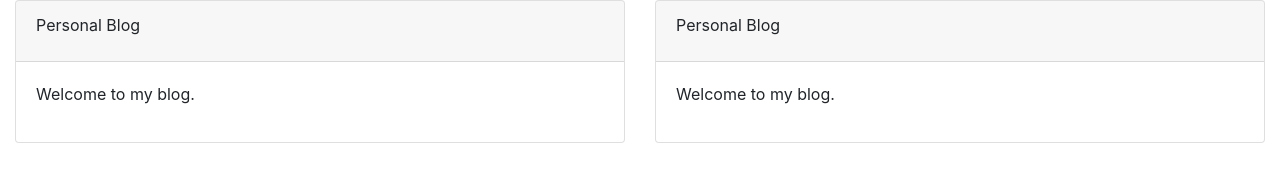
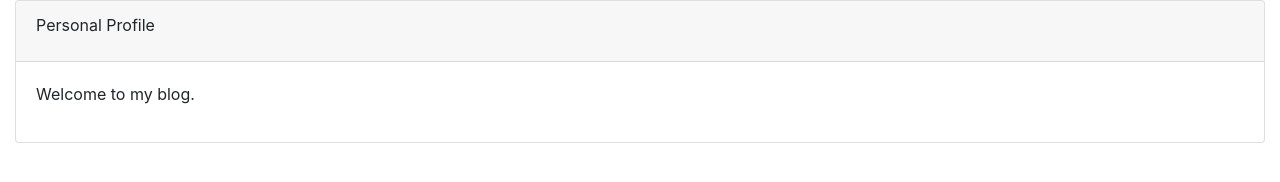
Before and after one commit to Panhavath/panhavath.github.io, a plain HTML site: page index.html in a window 1280 px wide. Drawn offline with nearby package versions, Linux system fonts and the light colour scheme.

Commit message:
add hello.txt and edit index

```diff
--- a/index.html
+++ b/index.html
@@ -10,7 +10,20 @@
 <body>
     <div class="container-fluid">
         <div class="row">
-            <div class="col-md-6 col-xs-6">
+            <div class="col-md-12 col-xs-12">
+                <div class="card card-primary">
+                    <div class="card-header">
+                        <div class="card-title">
+                            Personal Profile
+                        </div>
+                    </div>
+                    <div class="card-body">
+                        <p>Welcome to my blog.</p>
+                    </div>
+                </div>
+            </div>
+
+            <!-- <div class="col-md-6 col-xs-6">
                 <div class="card card-primary">
                     <div class="card-header">
                         <div class="card-title">
@@ -21,20 +34,7 @@
                         <p>Welcome to my blog.</p>
                     </div>
                 </div>
-            </div>
-
-            <div class="col-md-6 col-xs-6">
-                <div class="card card-primary">
-                    <div class="card-header">
-                        <div class="card-title">
-                            Personal Blog
-                        </div>
-                    </div>
-                    <div class="card-body">
-                        <p>Welcome to my blog.</p>
-                    </div>
-                </div>
-            </div>
+            </div> -->
         </div>
     </div>
 </body>
```
Also changed, not shown: hello.txt (added).
